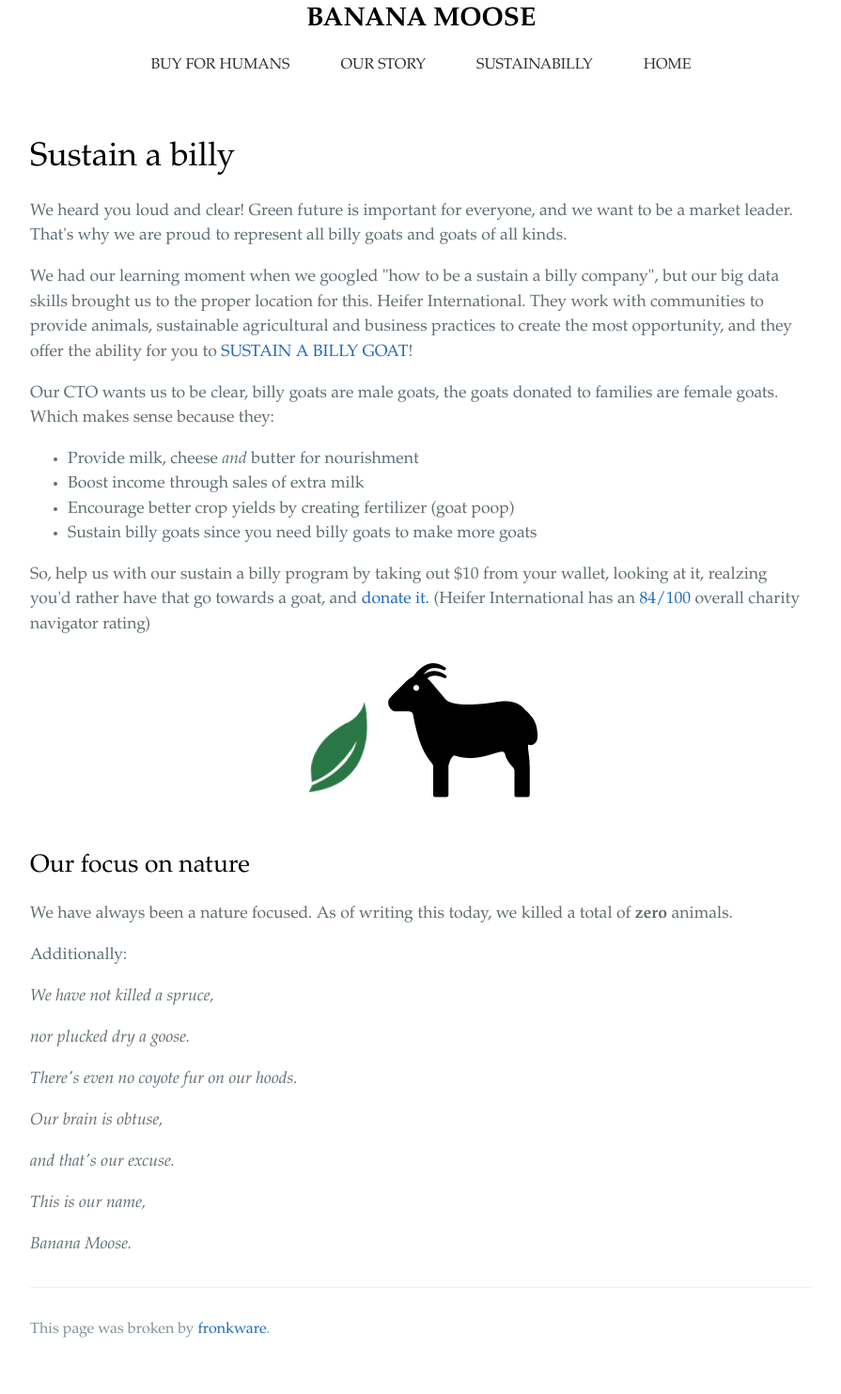
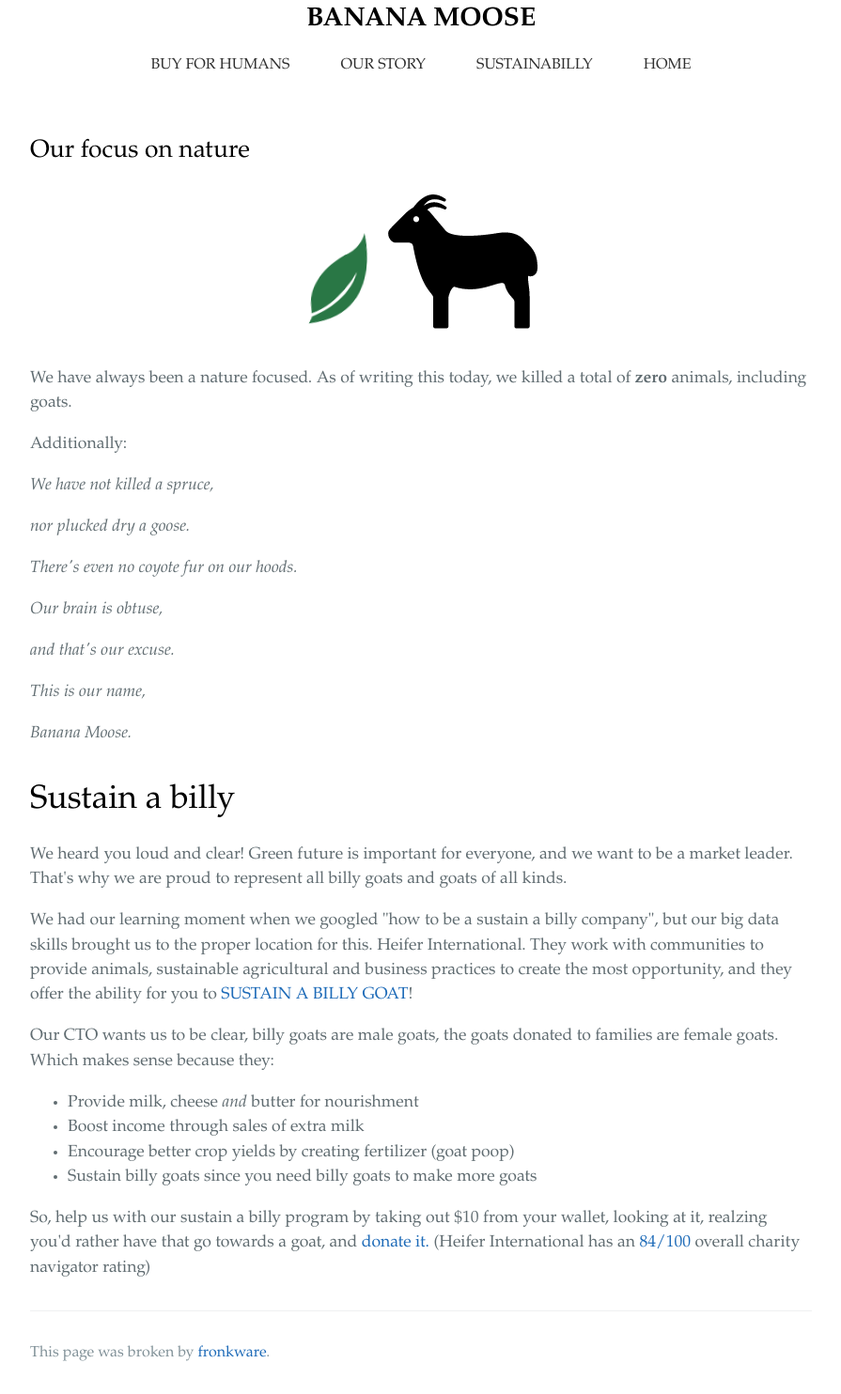
Before and after one commit to fronkware/bananamoose, a Jekyll site: the page built from sustainabilly.html, in a window 1280 px wide. Shown: the whole page at 94% size, without its empty margins (192-1087 px from the left). Built offline with Jekyll 4.4.1, drawn with Linux system fonts in a browser that asks for light colours; before the commit the page ends 1459 px from its top, so only the background shows below that; some of the changed lines change nothing that is shown.

Commit message:
few bugs, few rugs, hidden for good

```diff
--- a/sustainabilly.html
+++ b/sustainabilly.html
@@ -2,6 +2,19 @@
 layout: default
 ---
 <body>
+
+<h2>Our focus on nature</h2>
+<a href="https://www.heifer.org/gift-catalog/animals/gift-of-a-goat.html"><img class="inline" style="display: block; margin-left: auto; margin-right: auto;" src="imgs/billy.PNG" alt="sustain a billy"/></a>
+
+<p>We have always been a nature focused. As of writing this today, we killed a total of <strong>zero</strong> animals, including goats.</p>
+<p>Additionally:</p>
+<p><em>We have not killed a spruce,&nbsp;</em></p>
+<p><em>nor plucked dry a goose.&nbsp;</em></p>
+<p><em>There's even no coyote fur on our hoods.&nbsp;</em></p>
+<p><em>Our brain is obtuse,&nbsp;</em></p>
+<p><em>and that's our excuse.</em></p>
+<p><em>This is our name, </em></p>
+<p><em>Banana Moose.&nbsp;</em></p>
 
  <h1>Sustain a billy</h1>
 <p>We heard you loud and clear! Green future is important for everyone, and we want to be a market leader. That's why we are proud to represent all billy goats and goats of all kinds.</p>
@@ -14,17 +27,8 @@ layout: default
 <li>Sustain billy goats since you need billy goats to make more goats</li>
 </ul>
 <p>So, help us with our sustain a billy program by taking out $10 from your wallet, looking at it, realzing you'd rather have that go towards a goat, and <a href="https://www.heifer.org/gift-catalog/animals/gift-of-a-goat.html">donate it.</a>&nbsp;(Heifer International has an <a href="https://www.charitynavigator.org/index.cfm?bay=search.summary&amp;orgid=3809">84/100</a> overall charity navigator rating)</p>
-<img class="inline" style="display: block; margin-left: auto; margin-right: auto;" src="imgs/billy.PNG" alt="sustain a billy" />
 
 
- <h2>Our focus on nature</h2>
-<p>We have always been a nature focused. As of writing this today, we killed a total of <strong>zero</strong> animals.</p>
-<p>Additionally:</p>
-<p><em>We have not killed a spruce,&nbsp;</em></p>
-<p><em>nor plucked dry a goose.&nbsp;</em></p>
-<p><em>There's even no coyote fur on our hoods.&nbsp;</em></p>
-<p><em>Our brain is obtuse,&nbsp;</em></p>
-<p><em>and that's our excuse.</em></p>
-<p><em>This is our name, </em></p>
-<p><em>Banana Moose.&nbsp;</em></p>
+
+
 </body>
```
